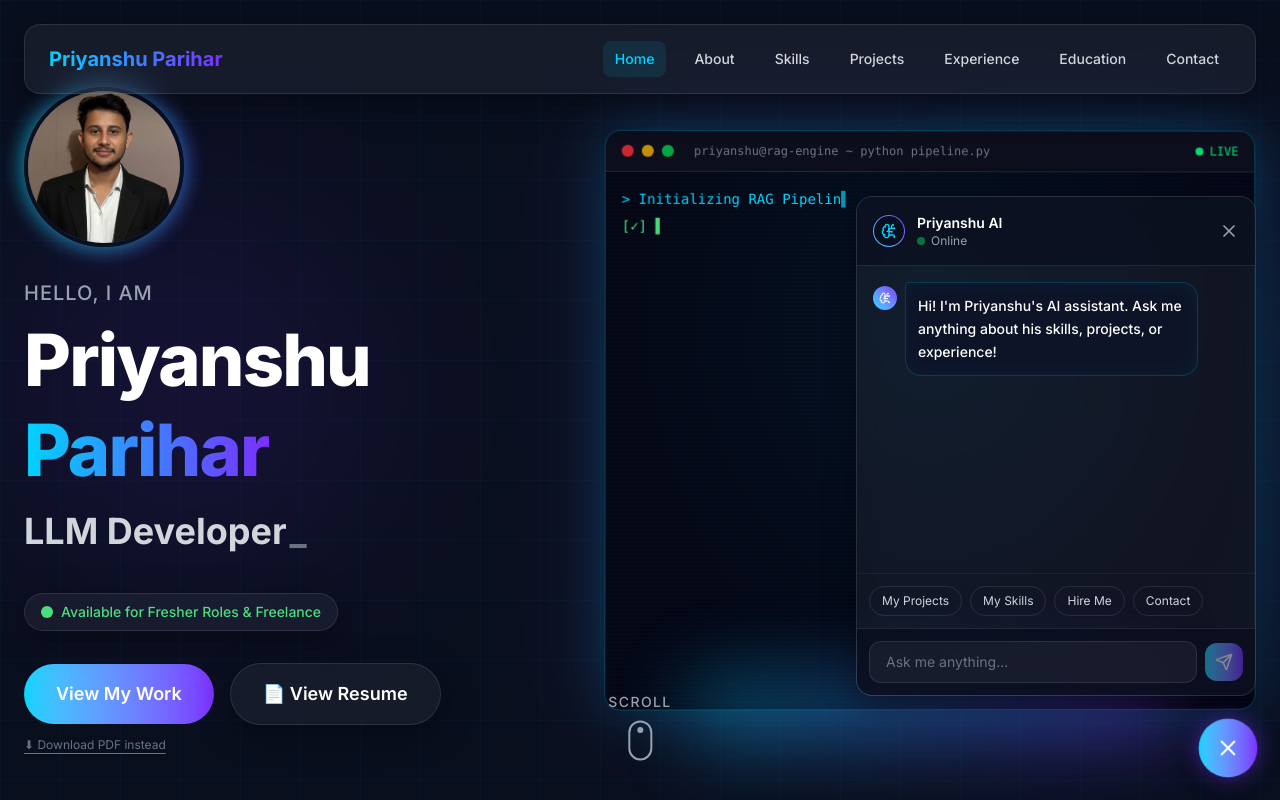
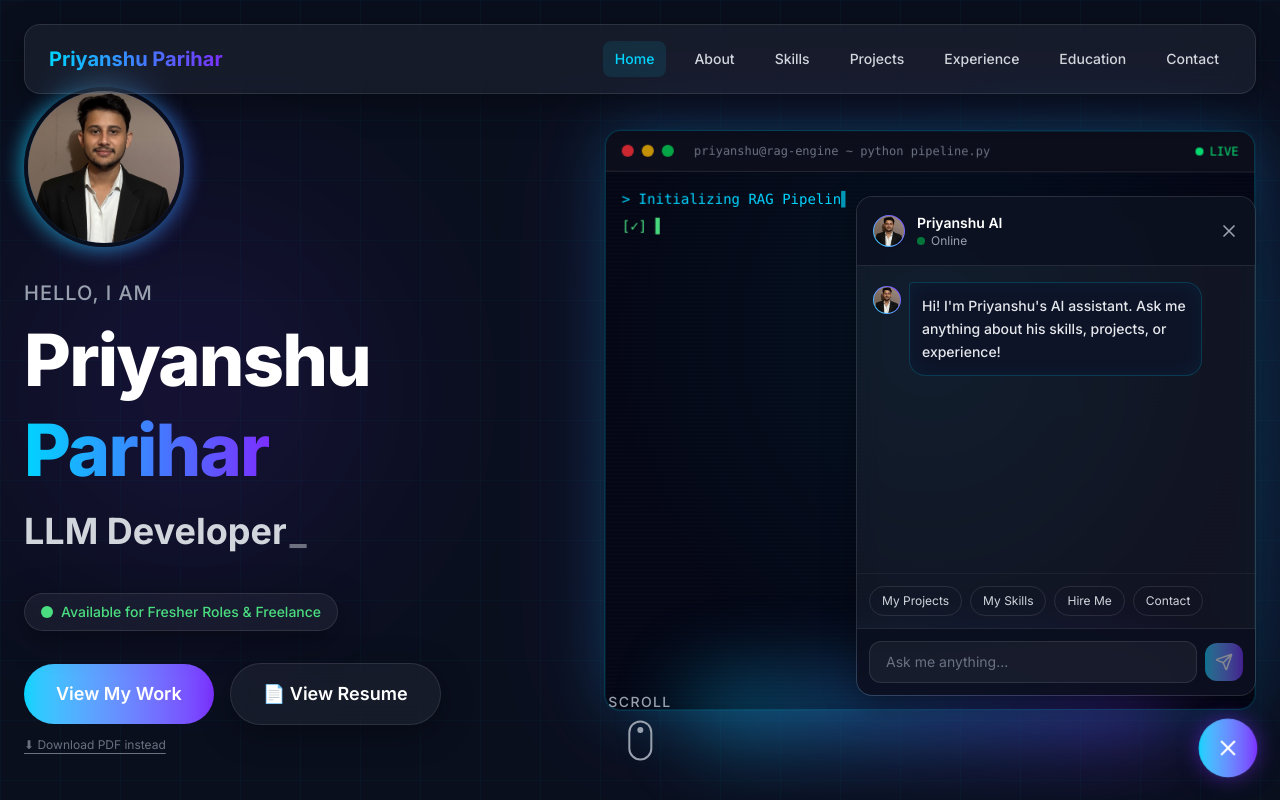
Before and after one commit to Priyanshu1360/Personal_Portfolio, a Next.js app: page / in a window 1280 px wide. Both pictures are taken after a click on the button 1228 px from the left and 748 px from the top of the page. Shown: the top 800 px of the page. Built offline with nearby package versions, Linux system fonts and the light colour scheme.

Commit message:
feat: enhance chatbot UI with profile picture, clickable links, model update, and clickable intern logo

```diff
--- a/app/api/chat/route.ts
+++ b/app/api/chat/route.ts
@@ -81,7 +81,7 @@ export async function POST(req: Request) {
         'Authorization': `Bearer ${(process.env.GROQ_API_KEY || '').trim()}`
       },
       body: JSON.stringify({
-        model: 'llama-3.3-70b-versatile',
+        model: 'mixtral-8x7b-32768',
         messages: formattedMessages
       })
     });
--- a/components/sections/Experience.tsx
+++ b/components/sections/Experience.tsx
@@ -38,9 +38,15 @@ export default function Experience() {
 
             {/* Timeline Icon */}
             <div className="absolute left-0 md:left-1/2 md:-translate-x-1/2 w-16 h-16 flex items-center justify-center">
-              <div className="w-12 h-12 rounded-full bg-[#0a0f1e] border-4 border-[#00d4ff] flex items-center justify-center z-10 shadow-[0_0_20px_rgba(0,212,255,0.4)]">
+              <a
+                href="/certificate.pdf"
+                target="_blank"
+                rel="noopener noreferrer"
+                title="View Internship Certificate"
+                className="w-12 h-12 rounded-full bg-[#0a0f1e] border-4 border-[#00d4ff] flex items-center justify-center z-10 shadow-[0_0_20px_rgba(0,212,255,0.4)] hover:scale-110 hover:shadow-[0_0_30px_rgba(0,212,255,0.6)] transition-all cursor-pointer"
+              >
                 <Briefcase size={20} className="text-white" />
-              </div>
+              </a>
             </div>
 
             {/* Right side (Card Content) */}
--- a/components/ui/Chatbot.tsx
+++ b/components/ui/Chatbot.tsx
@@ -3,6 +3,7 @@
 import { useState, useRef, useEffect } from "react";
 import { motion, AnimatePresence } from "framer-motion";
 import { MessageSquare, X, Send, Bot, User, Loader2, Sparkles, BrainCircuit } from "lucide-react";
+import Image from "next/image";
 
 type Message = {
   role: "user" | "assistant";
@@ -55,50 +56,60 @@ export default function Chatbot() {
     handleSend(q);
   };
 
-  // Render message with bullet points and bold text formatting
+  // Render message with bullet points, bold text formatting, and clickable links
   const renderMessage = (content: string) => {
     const lines = content.split('\n');
     return (
       <div className="space-y-1">
         {lines.map((line, i) => {
+          // Parse links in the line
+          const urlRegex = /(https?:\/\/[^\s]+|mailto:[^\s]+)/g;
+          const lineWithLinks = line.split(urlRegex).map((part, index) => {
+            if (part.match(urlRegex)) {
+              const displayUrl = part.startsWith('mailto:') ? part.replace('mailto:', '') : part;
+              return (
+                <a key={index} href={part} target="_blank" rel="noopener noreferrer" className="text-[#00d4ff] hover:underline break-all">
+                  {displayUrl}
+                </a>
+              );
+            }
+            // Parse bold text **text** within text parts
+            const boldRegex = /\*\*([^*]+)\*\*/g;
+            if (part.includes('**')) {
+              return part.split(boldRegex).map((subPart, j) =>
+                j % 2 === 1
+                  ? <strong key={j} className="text-[#00d4ff] font-bold">{subPart}</strong>
+                  : <span key={j}>{subPart}</span>
+              );
+            }
+            return <span key={index}>{part}</span>;
+          });
+
           // Bullet point lines
           if (line.trim().startsWith('- ') || line.trim().startsWith('• ') || line.trim().startsWith('* ')) {
-            const text = line.trim().slice(2);
             return (
               <div key={i} className="flex items-start gap-2">
                 <span className="text-[#00d4ff] mt-1 shrink-0 font-bold">▸</span>
-                <span className="text-white font-medium leading-snug">{text}</span>
+                <span className="text-gray-200 font-medium leading-snug">{lineWithLinks.slice(1)}</span>
               </div>
             );
           }
           // Numbered lines like "1. ..."
           if (/^\d+\.\s/.test(line.trim())) {
             const num = line.trim().match(/^(\d+\.)/)?.[1] ?? '';
-            const text = line.trim().slice(num.length).trim();
+            const rest = lineWithLinks;
             return (
               <div key={i} className="flex items-start gap-2">
                 <span className="text-[#7b2fff] font-bold shrink-0">{num}</span>
-                <span className="text-white font-medium leading-snug">{text}</span>
+                <span className="text-gray-200 font-medium leading-snug">{rest}</span>
               </div>
-            );
-          }
-          // Bold **text** pattern
-          if (line.includes('**')) {
-            const parts = line.split('**');
-            return (
-              <p key={i} className="text-white font-medium leading-relaxed">
-                {parts.map((part, j) =>
-                  j % 2 === 1
-                    ? <strong key={j} className="text-[#00d4ff] font-bold">{part}</strong>
-                    : <span key={j}>{part}</span>
-                )}
-              </p>
             );
           }
           // Empty line = spacer
           if (line.trim() === '') return <div key={i} className="h-1" />;
+
           // Normal line
-          return <p key={i} className="text-white font-medium leading-relaxed">{line}</p>;
+          return <p key={i} className="text-gray-200 font-medium leading-relaxed">{lineWithLinks}</p>;
         })}
       </div>
     );
@@ -119,8 +130,8 @@ export default function Chatbot() {
             <div className="p-4 bg-[#0a0f1e]/80 border-b border-white/10 flex items-center justify-between">
               <div className="flex items-center gap-3">
                 <div className="w-8 h-8 rounded-full bg-gradient-to-tr from-[#00d4ff] to-[#7b2fff] p-[1px]">
-                  <div className="w-full h-full bg-[#0a0f1e] rounded-full flex items-center justify-center">
-                    <BrainCircuit size={16} className="text-[#00d4ff]" />
+                  <div className="w-full h-full bg-[#0a0f1e] rounded-full flex items-center justify-center overflow-hidden">
+                    <Image src="/profile.jpg" alt="Priyanshu" width={32} height={32} className="w-full h-full object-cover" />
                   </div>
                 </div>
                 <div>
@@ -144,8 +155,10 @@ export default function Chatbot() {
               {messages.map((msg: Message, idx: number) => (
                 <div key={idx} className={`flex ${msg.role === "user" ? "justify-end" : "justify-start"} gap-2`}>
                   {msg.role === "assistant" && (
-                    <div className="w-6 h-6 shrink-0 rounded-full bg-gradient-to-tr from-[#00d4ff] to-[#7b2fff] flex items-center justify-center mt-1">
-                      <BrainCircuit size={12} className="text-white" />
+                    <div className="w-7 h-7 shrink-0 rounded-full bg-gradient-to-tr from-[#00d4ff] to-[#7b2fff] p-[1px] mt-1">
+                      <div className="w-full h-full bg-[#0a0f1e] rounded-full overflow-hidden">
+                        <Image src="/profile.jpg" alt="AI" width={28} height={28} className="w-full h-full object-cover" />
+                      </div>
                     </div>
                   )}
                   <div className={`max-w-[80%] rounded-2xl p-3 text-sm ${
@@ -159,8 +172,10 @@ export default function Chatbot() {
               ))}
               {isLoading && (
                 <div className="flex justify-start gap-2">
-                   <div className="w-6 h-6 shrink-0 rounded-full bg-gradient-to-tr from-[#00d4ff] to-[#7b2fff] flex items-center justify-center mt-1">
-                      <BrainCircuit size={12} className="text-white" />
+                   <div className="w-7 h-7 shrink-0 rounded-full bg-gradient-to-tr from-[#00d4ff] to-[#7b2fff] p-[1px] mt-1">
+                      <div className="w-full h-full bg-[#0a0f1e] rounded-full overflow-hidden">
+                        <Image src="/profile.jpg" alt="AI" width={28} height={28} className="w-full h-full object-cover" />
+                      </div>
                     </div>
                   <div className="glass-panel rounded-2xl rounded-tl-sm p-3 text-sm flex items-center gap-2">
                     <Loader2 size={14} className="animate-spin text-[#00d4ff]" />
```
